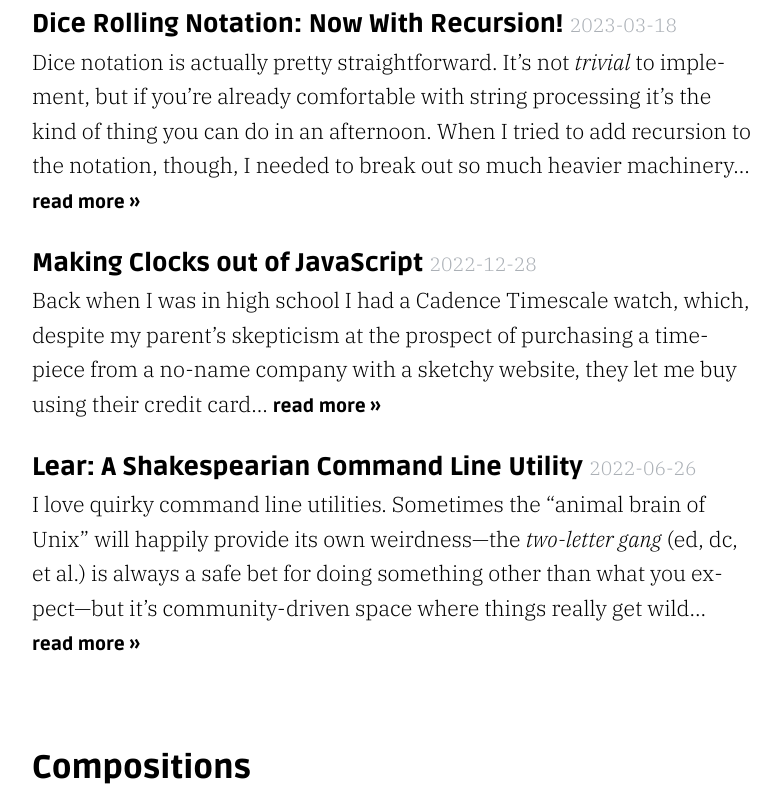
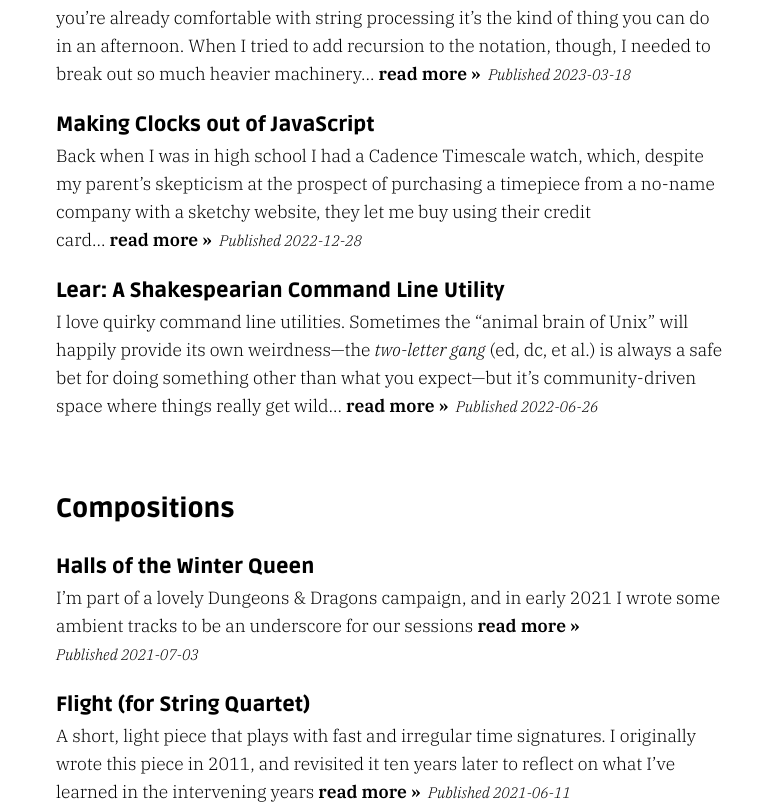
Before and after one commit to kyle-silver/kyle-silver.github.io, an Eleventy site: page src/index.md in a window 1280 px wide. Shown: the part 435-1238 px from the top of the page, without its empty margins (248-1029 px from the left). Built offline with nearby package versions, Linux system fonts and the light colour scheme; Eleventy itself is replaced by a stand-in of ours; files that its build step writes are made by us from their sources.

Commit message:
improved font sizes

```diff
--- a/src/_includes/base.pug
+++ b/src/_includes/base.pug
@@ -6,6 +6,7 @@
     link(rel="stylesheet" href="/css/site.css")
     link(rel="preconnect" href="https://fonts.googleapis.com")
     link(rel="preconnect" href="https://fonts.gstatic.com" crossorigin)
+    link(rel="stylesheet" href="https://fonts.googleapis.com/css2?family=Bitter:ital,wght@0,200;0,400;0,700;1,200;1,400;1,700&family=IBM+Plex+Mono:ital,wght@0,300;0,700;1,300;1,700&display=swap")
     link(rel="stylesheet" href="https://fonts.googleapis.com/css2?family=IBM+Plex+Serif:ital,wght@0,300;0,600;1,300;1,600&display=swap")
     link(rel="stylesheet" href="https://fonts.googleapis.com/css2?family=Ruda:wght@400;900&display=swap")
     link(rel="stylesheet" href="https://fonts.googleapis.com/css2?family=IBM+Plex+Mono:ital,wght@0,300;0,700;1,300;1,700&display=swap")
--- a/src/blog/dice/index.md
+++ b/src/blog/dice/index.md
@@ -47,14 +47,14 @@
 &ndash; Roll multiple dice:      <b>3d8 + 4</b>
 &ndash; Roll many, keep highest: <b>2d20k1 - 3</b>
 &ndash; Roll many, keep lowest:  <b>3d10kl2</b>
-&ndash; You can use parentheses: <b>3*(2d6 + 4)</b>
+&ndash; You can use parentheses: <b>3&nbsp;* (2d6 + 4)</b>
 &ndash; Add many rolls together: <b>3d8 + 2d6 + 2</b>
 <br />
 But! In addition to these normal operations,
 you can also nest expressions with arbitrary
 depth
 &ndash; <b>(2d6)d8</b>
-&ndash; <b>(d10 + 7)d(4d6* 2)k(d6) - 2</b>
+&ndash; <b>(d10 + 7)d(4d6 * 2)k(d6) - 2</b>
 &ndash; <b>((5d4)d3)d2</b>
 </pre>
 </div>
--- a/src/css/site.css
+++ b/src/css/site.css
@@ -1,5 +1,4 @@
 :root {
-    /* --accent: #ff8547; */
     --accent: #ff9940;
     --fg: #ffffff;
     --black: #000000;
@@ -19,14 +18,16 @@
 
 body {
     font-family: "IBM Plex Serif", serif;
-    font-weight: 200;
+    /* font-family: "Bitter", serif; */
+    font-weight: 300;
     color: var(--black);
     line-height: 1.6;
     -webkit-hyphens: auto;
     -moz-hyphens: auto;
     -ms-hyphens: auto;
     hyphens: auto;
-    font-size: 1.35rem;
+    font-size: 1.1rem;
+    padding: 8px;
 }
 
 body b {
@@ -46,7 +47,7 @@
 
 .nav-items {
     font-family: "Ruda", sans-serif;
-    font-size: 1.15rem;
+    font-size: 1rem;
     display: flex;
     list-style: none;
     padding: 0;
@@ -56,9 +57,6 @@
 @media only screen and (max-width: 45rem) {
     .nav-items {
         display: block;
-    }
-    body {
-        font-size: 1.3rem;
     }
 }
 
@@ -98,7 +96,7 @@
 /* main content styles */
 
 .container {
-    max-width: 45rem;
+    max-width: 42rem;
     margin: auto;
 }
 
@@ -138,10 +136,14 @@
 }
 
 .tile .tile-date {
-    font-size: 1.2rem;
+    /* font-size: 1.2rem;
     font-family: "IBM Plex Serif", serif;
+    font-weight: 300; */
+    /* color: var(--ayu-gray); */
+    /* font-family: "IBM Plex Serif", serif; */
     font-weight: 300;
-    color: var(--ayu-gray);
+    font-style: italic;
+    font-size: 0.95rem;
 }
 
 .date-tag {
@@ -205,7 +207,7 @@
 }
 
 #article ol.footnote {
-    font-size: 1rem;
+    font-size: 0.8rem;
 }
 
 #article sup {
```
Also changed, not shown: src/_includes/mixins.pug (+9 -2 lines).
